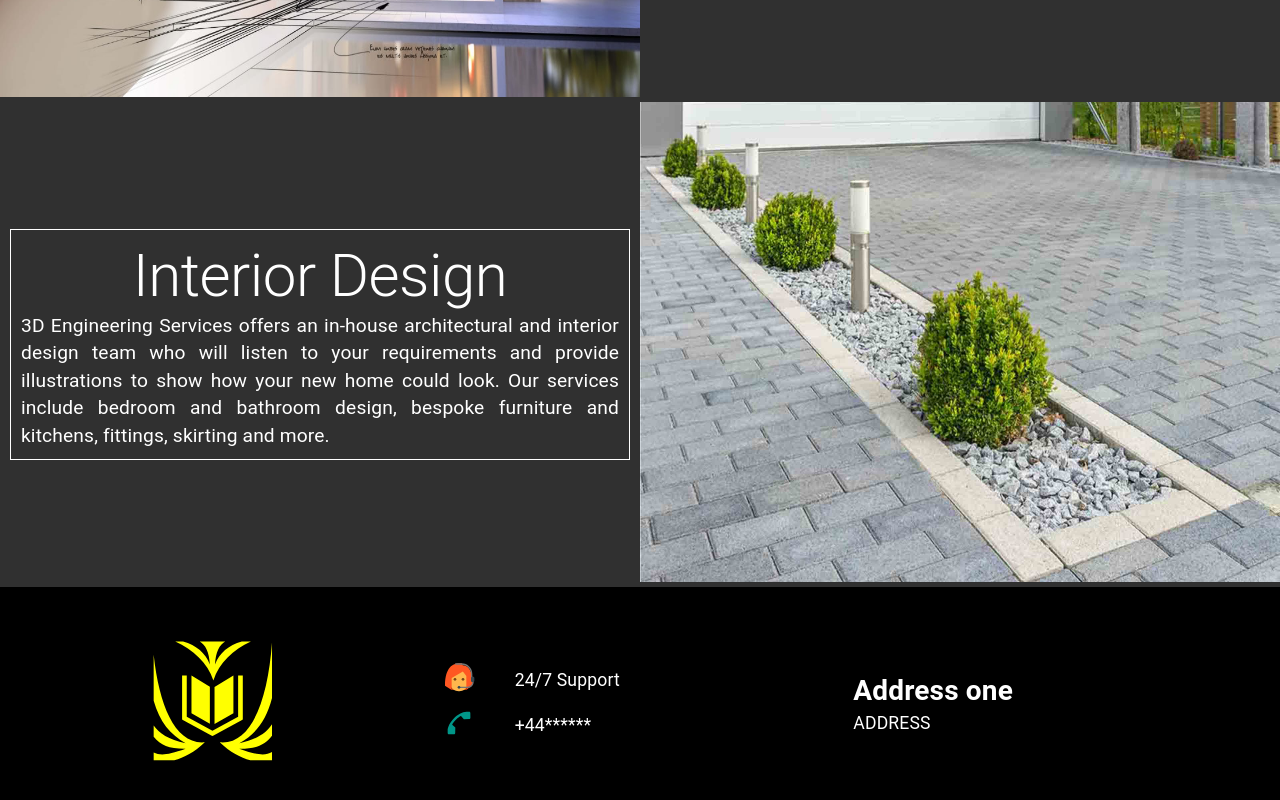
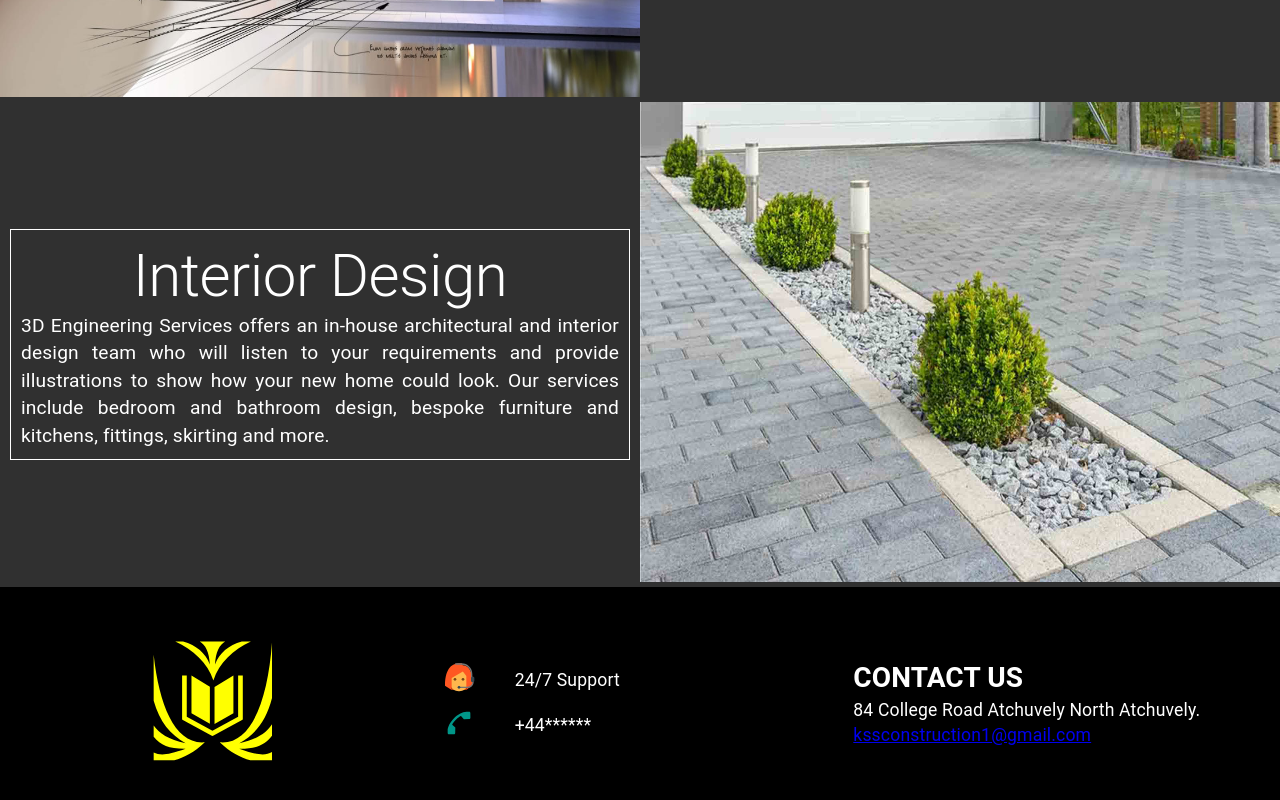
Before and after one commit to D3engineers/construction, a React (Create React App) app: page / in a window 1280 px wide. Shown: the part 2280-3080 px from the top of the page. Built offline with nearby package versions, Linux system fonts and the light colour scheme.

Commit message:
Update FooterComponent.js

```diff
--- a/src/components/FooterComponent/FooterComponent.js
+++ b/src/components/FooterComponent/FooterComponent.js
@@ -69,9 +69,12 @@ const FooterComponent = () => {
           <Grid sm={12} xs={12} md={4}>
             <div className='child3__container' id="contact">
               <div className='child3__title'>
-                <h1>Address one</h1>
+                <h1>CONTACT US</h1>
                 <p className={classes.text}>
-                  ADDRESS
+                  84 College Road Atchuvely North Atchuvely.
+                </p>
+                <p className={classes.text}>
+                <a class="link_text_hover" href="#">kssconstruction1@gmail.com</a>
                 </p>
               </div>
             </div>
```
